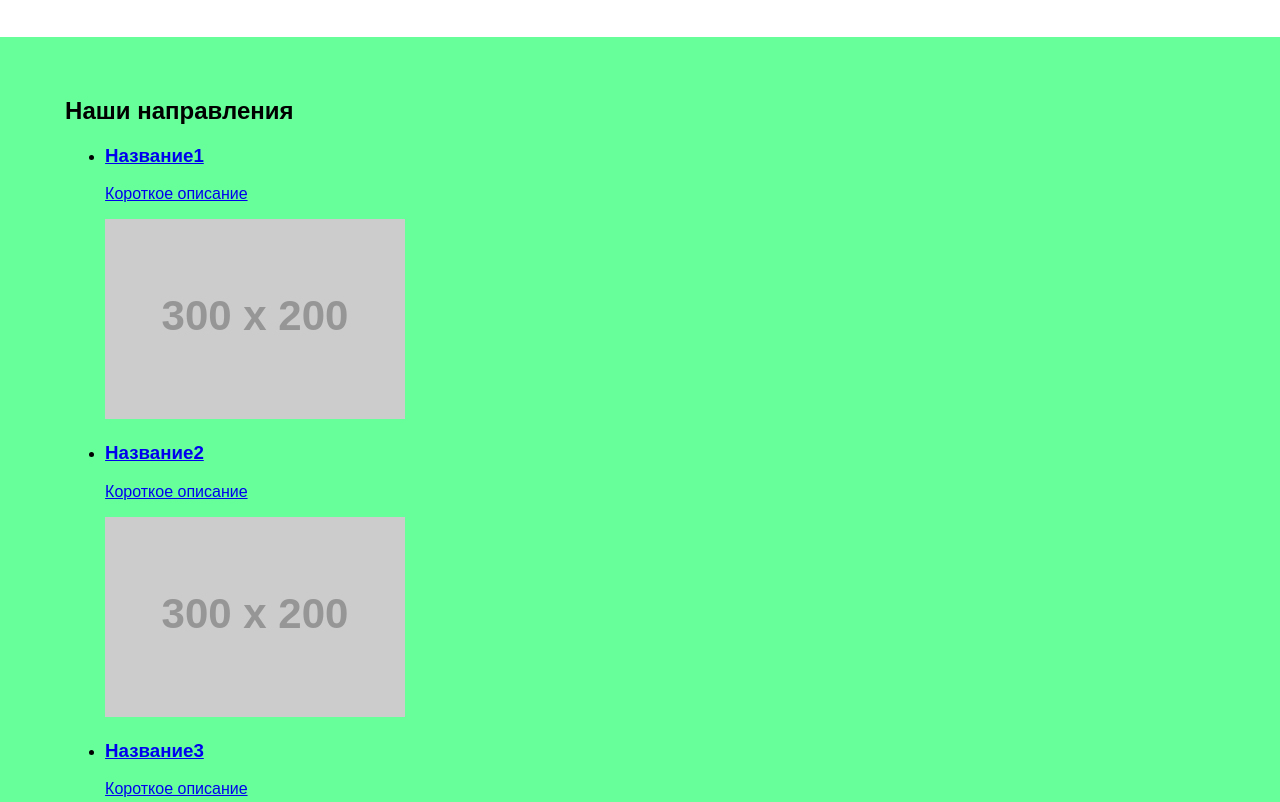
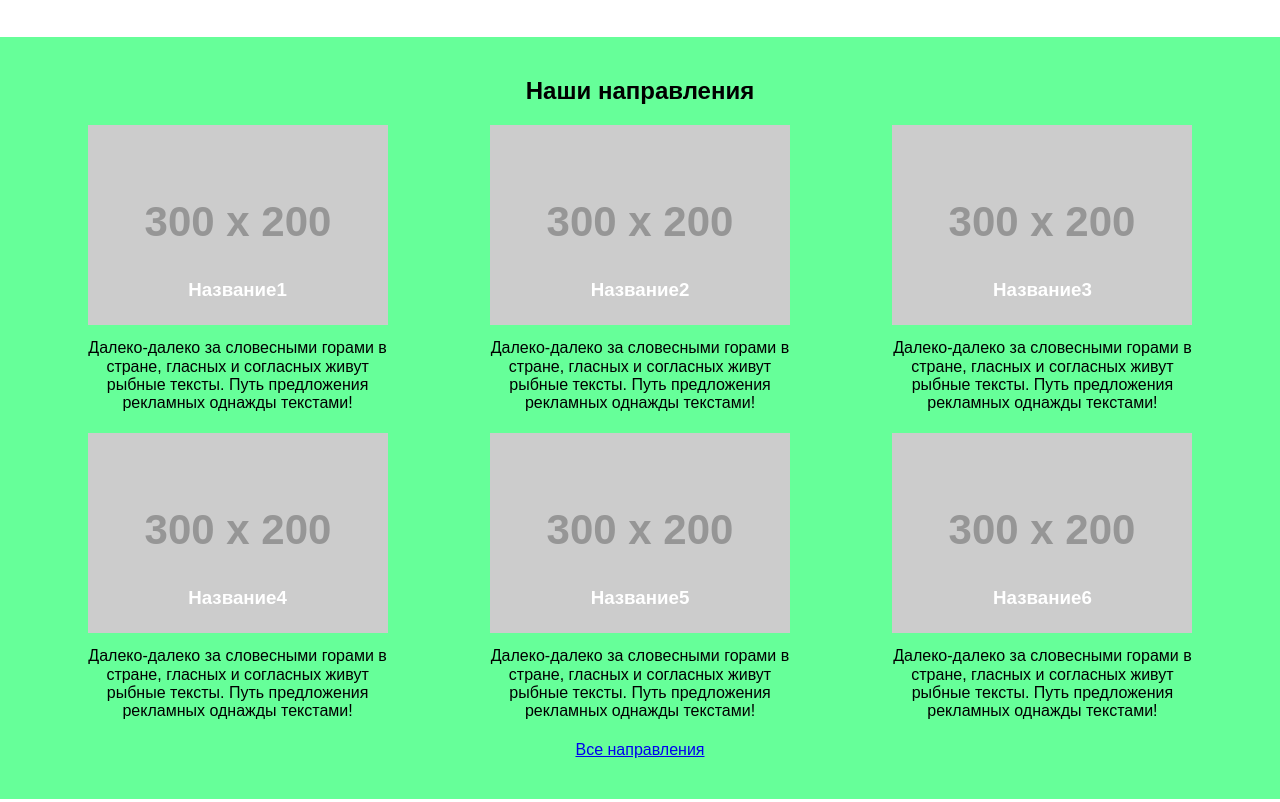
Before and after one commit to kripton-perm/white-crane, a website: page index.html in a window 1280 px wide. Shown: the part 3971-4773 px from the top of the page. Drawn offline with nearby package versions, Linux system fonts and the light colour scheme; files that its build step writes are made by us from their sources; placeholder pictures from the web are drawn by us; files whose address does not match are found by name.

Commit message:
Оформил раздел с направлениями (пока без слайдера в мобильной версии)

```diff
--- a/index.html
+++ b/index.html
@@ -502,49 +502,61 @@
         <h2 class="title types__title">Наши направления</h2>
         <ul class="types__list">
           <li class="types__item">
-            <a href="#">
-              <h3>Название1</h3>
-              <p class="types__description">Короткое описание</p>
-              <img src="http://fakeimg.pl/300x200/000000/FFF/?text=type1" alt="Направление 1">
+            <a class="types__link" href="#">
+              <h3 class="types__name">Название1</h3>
+              <p class="types__image">
+                <img src="http://fakeimg.pl/300x200/000000/FFF/?text=type1" alt="Направление 1">
+              </p>
             </a>
+            <p class="types__description">Далеко-далеко за словесными горами в стране, гласных и согласных живут рыбные тексты. Путь предложения рекламных однажды текстами!</p>
           </li>
           <li class="types__item">
-            <a href="#">
-              <h3>Название2</h3>
-              <p class="types__description">Короткое описание</p>
-              <img src="http://fakeimg.pl/300x200/000000/FFF/?text=type2" alt="Направление 2">
+            <a class="types__link" href="#">
+              <h3 class="types__name">Название2</h3>
+              <p class="types__image">
+                <img src="http://fakeimg.pl/300x200/000000/FFF/?text=type2" alt="Направление 1">
+              </p>
             </a>
+            <p class="types__description">Далеко-далеко за словесными горами в стране, гласных и согласных живут рыбные тексты. Путь предложения рекламных однажды текстами!</p>
           </li>
           <li class="types__item">
-            <a href="#">
-              <h3>Название3</h3>
-              <p class="types__description">Короткое описание</p>
-              <img src="http://fakeimg.pl/300x200/000000/FFF/?text=type3" alt="Направление 3">
+            <a class="types__link" href="#">
+              <h3 class="types__name">Название3</h3>
+              <p class="types__image">
+                <img src="http://fakeimg.pl/300x200/000000/FFF/?text=type3" alt="Направление 1">
+              </p>
             </a>
+            <p class="types__description">Далеко-далеко за словесными горами в стране, гласных и согласных живут рыбные тексты. Путь предложения рекламных однажды текстами!</p>
           </li>
           <li class="types__item">
-            <a href="#">
-              <h3>Название4</h3>
-              <p class="types__description">Короткое описание</p>
-              <img src="http://fakeimg.pl/300x200/000000/FFF/?text=type4" alt="Направление 4">
+            <a class="types__link" href="#">
+              <h3 class="types__name">Название4</h3>
+              <p class="types__image">
+                <img src="http://fakeimg.pl/300x200/000000/FFF/?text=type4" alt="Направление 1">
+              </p>
             </a>
+            <p class="types__description">Далеко-далеко за словесными горами в стране, гласных и согласных живут рыбные тексты. Путь предложения рекламных однажды текстами!</p>
           </li>
           <li class="types__item">
-            <a href="#">
-              <h3>Название5</h3>
-              <p class="types__description">Короткое описание</p>
-              <img src="http://fakeimg.pl/300x200/000000/FFF/?text=type5" alt="Направление 5">
+            <a class="types__link" href="#">
+              <h3 class="types__name">Название5</h3>
+              <p class="types__image">
+                <img src="http://fakeimg.pl/300x200/000000/FFF/?text=type5" alt="Направление 1">
+              </p>
             </a>
+            <p class="types__description">Далеко-далеко за словесными горами в стране, гласных и согласных живут рыбные тексты. Путь предложения рекламных однажды текстами!</p>
           </li>
           <li class="types__item">
-            <a href="#">
-              <h3>Название6</h3>
-              <p class="types__description">Короткое описание</p>
-              <img src="http://fakeimg.pl/300x200/000000/FFF/?text=type6" alt="Направление 6">
+            <a class="types__link" href="#">
+              <h3 class="types__name">Название6</h3>
+              <p class="types__image">
+                <img src="http://fakeimg.pl/300x200/000000/FFF/?text=type6" alt="Направление 1">
+              </p>
             </a>
+            <p class="types__description">Далеко-далеко за словесными горами в стране, гласных и согласных живут рыбные тексты. Путь предложения рекламных однажды текстами!</p>
           </li>
         </ul>
-        <a class="types__link types__link--all" href="types.html">Все направления</a>
+        <a class="types__all" href="types.html">Все направления</a>
       </div>
     </section>
     <section class="coaches">
--- a/sass/layout/types.scss
+++ b/sass/layout/types.scss
@@ -5,4 +5,88 @@
 .types__wrapper {
   @include wrapper;
   /*outline: 1px solid red;*/
+  display: flex;
+  flex-direction: column;
+  align-items: center;
 }
+
+.types__title {
+  margin: 0;
+  padding: 0;
+  margin-bottom: $padding;
+}
+
+.types__list {
+  @include list-reset;
+  width: 100%;
+  margin-bottom: $padding;
+
+  @media (min-width: $tablet-width) {
+    display: flex;
+    flex-wrap: wrap;
+    justify-content: space-between;
+    margin-bottom: 0;
+  }
+}
+
+.types__item {
+  display: flex;
+  flex-direction: column;
+
+  @media (min-width: $tablet-width) {
+    width: 48%;
+    margin-bottom: $padding;
+  }
+
+  @media (min-width: $desktop-width) {
+    width: 30%;
+  }
+
+  &:nth-child(n+2) {
+    @media (max-width: $mobile-width-only) {
+      display: none;
+    }
+  }
+}
+
+.types__link {
+  display: flex;
+  flex-wrap: wrap;
+  text-decoration: none;
+  color: white;
+  justify-content: center;
+
+  &:hover,
+  &:focus {
+    img {
+      transform: scale(1.1);
+    }
+  }
+}
+
+.types__name {
+  position: relative;
+  z-index: 5;
+  margin: 0;
+  padding: 0;
+  width: 100%;
+  text-align: center;
+  margin-top: -3 * $padding;
+}
+
+.types__description {
+  margin: 0;
+  padding: 0 $padding;
+  text-align: center;
+}
+
+.types__image {
+  margin: 0;
+  padding: 0;
+  order: -1;
+  margin-bottom: $padding / 2;
+
+  img {
+    transition: all 1s;
+  }
+}
```
